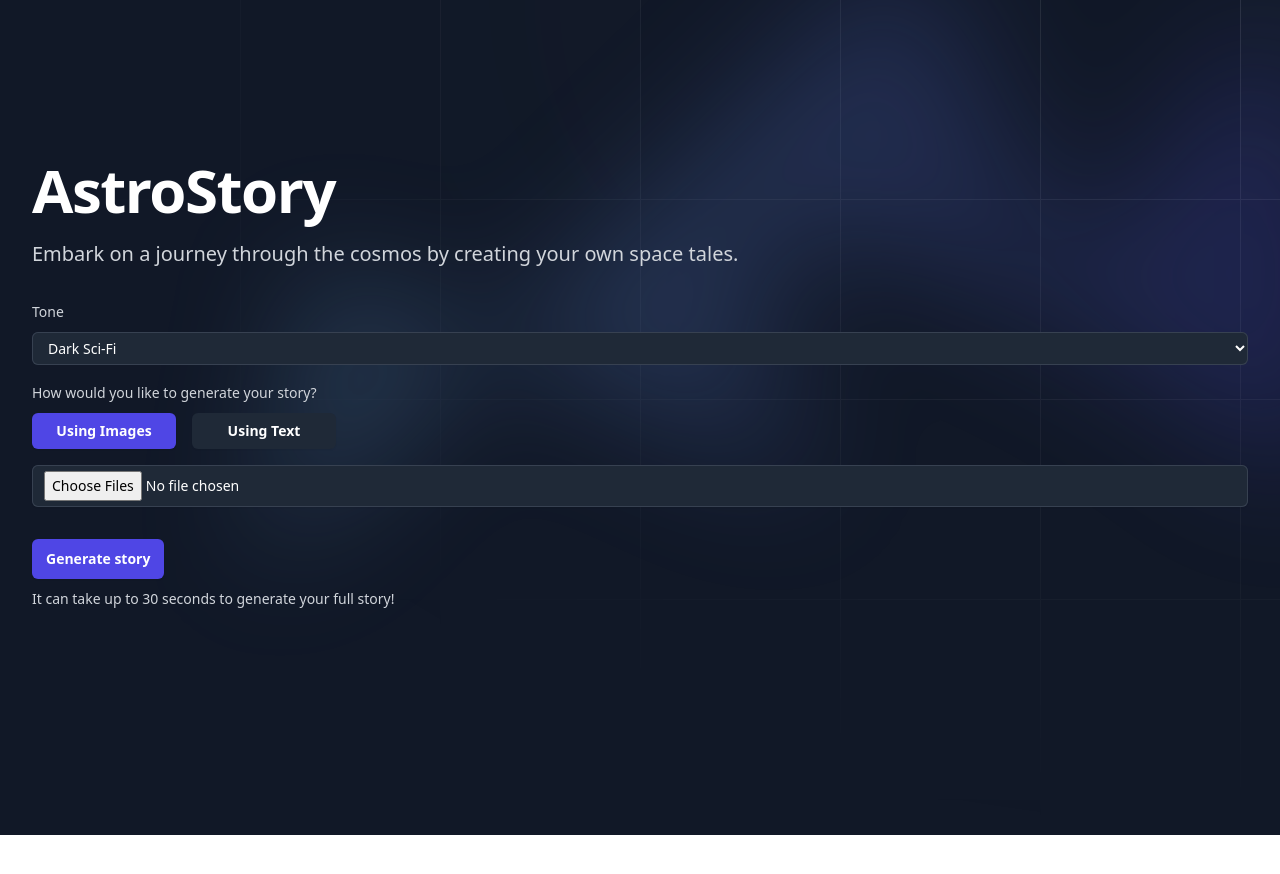
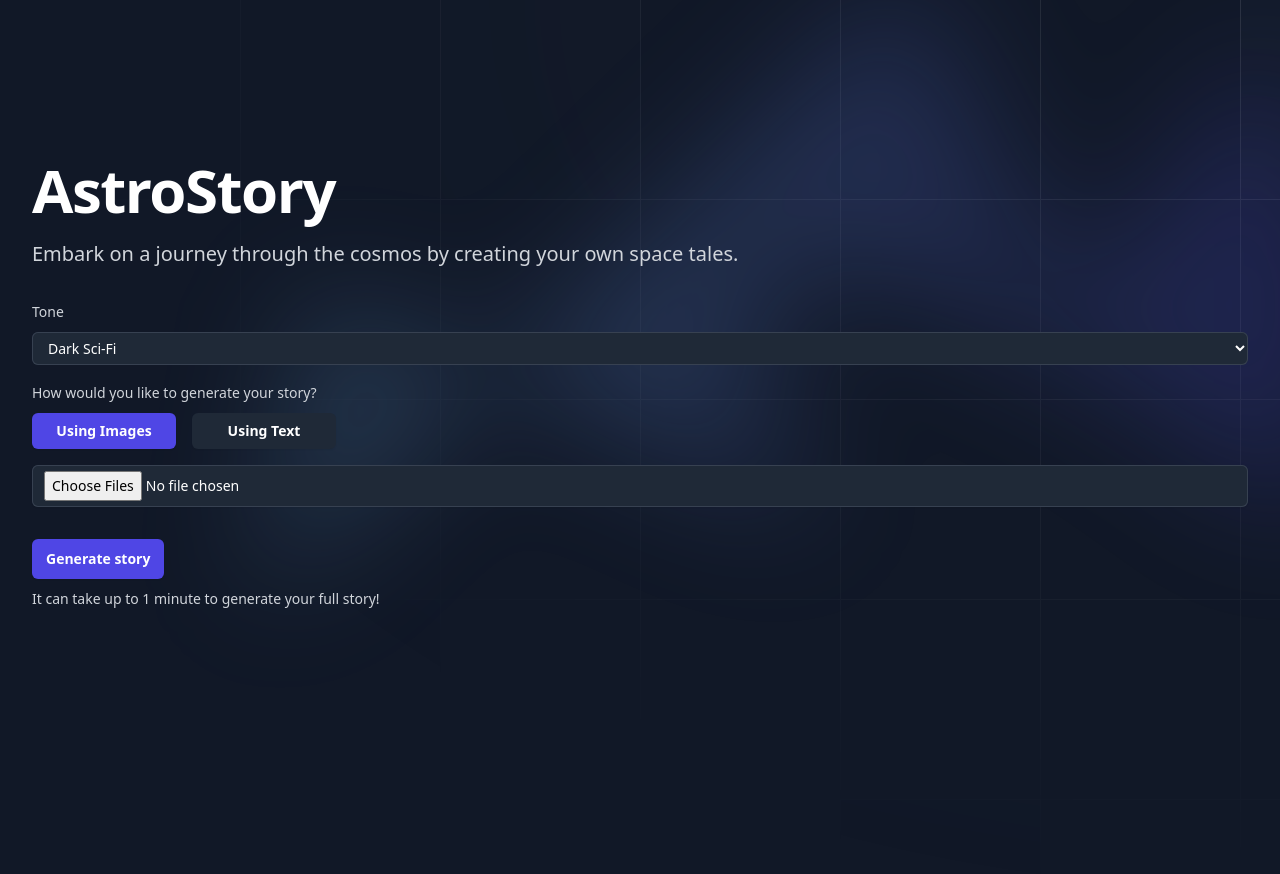
Before and after one commit to ryanhaticus/astrostory, a Next.js app: page / in a window 1280 px wide. Shown: the top 874 px of the page. Built offline with nearby package versions, Linux system fonts and the light colour scheme.

Commit message:
fix: copy and whitespace

```diff
--- a/src/components/StoryInput.tsx
+++ b/src/components/StoryInput.tsx
@@ -115,7 +115,7 @@ const StoryInput: React.FC<StoryInputProps> = ({
           ) : null}
         </button>
         <span className="mt-2 block text-sm font-medium leading-6 text-gray-300">
-          It can take up to 30 seconds to generate your full story!
+          It can take up to 1 minute to generate your full story!
         </span>
       </div>
     </div>
--- a/src/pages/index.tsx
+++ b/src/pages/index.tsx
@@ -68,7 +68,7 @@ const Home = () => {
   };
 
   return (
-    <div className="mb-16 min-h-screen relative isolate overflow-hidden bg-gray-900">
+    <div className="pb-16 min-h-screen relative isolate overflow-hidden bg-gray-900">
       <svg
         className="absolute inset-0 -z-10 h-full w-full stroke-white/10 [mask-image:radial-gradient(100%_100%_at_top_right,white,transparent)]"
         aria-hidden="true"
```
